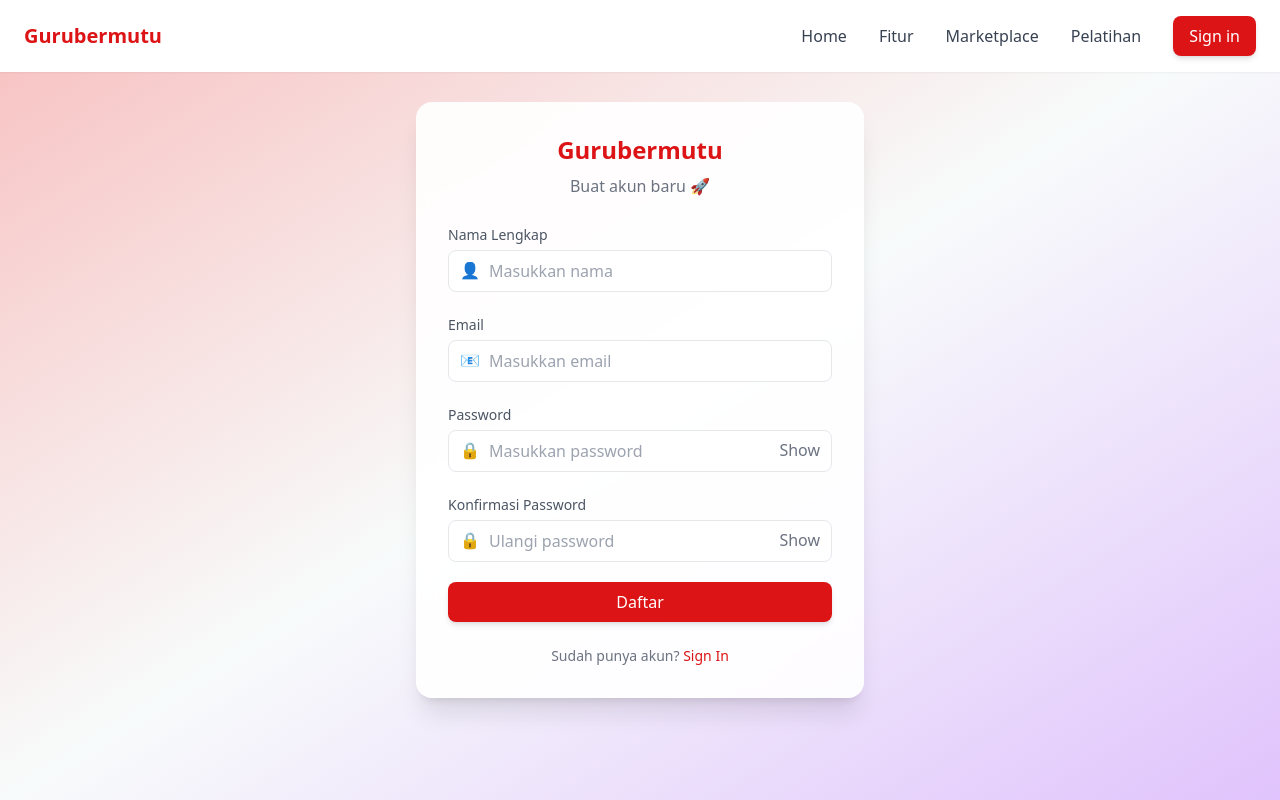
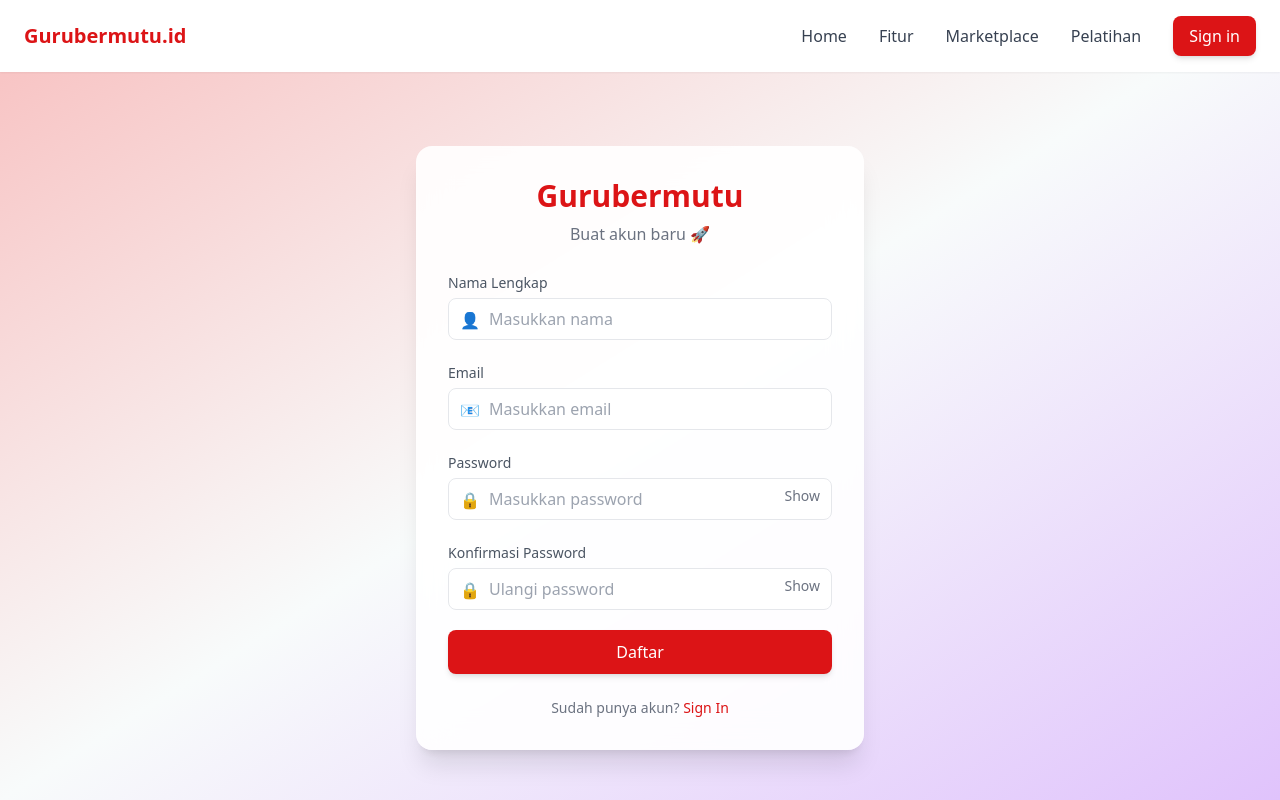
Before and after one commit to tiensfaziah/GURUBERMUTU, a React (Create React App) app: page /register in a window 1280 px wide. Built offline with nearby package versions, Linux system fonts and the light colour scheme.

Commit message:
feat: improve landing page UI + add social proof + auth pages

```diff
--- a/src/App.js
+++ b/src/App.js
@@ -7,6 +7,7 @@
 import CTA from "./components/CTA";
 import Register from "./pages/Register";
 import Login from "./pages/Login";
+import SocialProof from "./components/SocialProof";
 
 function App() {
   return (
@@ -24,6 +25,7 @@
               <Hero />
               <ProblemSection />
               <Features />
+              <SocialProof />
               <CTA />
             </>
           }
--- a/src/components/CTA.jsx
+++ b/src/components/CTA.jsx
@@ -1,20 +1,23 @@
 import React from "react";
+import { useNavigate } from "react-router-dom";
 
 const CTA = () => {
+  const navigate = useNavigate(); // 🔥 wajib
+
   return (
     <section className="relative py-24 px-6 text-center overflow-hidden">
 
       {/* BACKGROUND GRADIENT */}
       <div className="absolute inset-0 bg-gradient-to-r from-[#F8BFBF] via-[#E0C3FC] to-[#D9A7C7] opacity-90"></div>
 
-      {/* BLUR EFFECT (biar aesthetic) */}
+      {/* BLUR EFFECT */}
       <div className="absolute top-0 left-0 w-72 h-72 bg-purple-300 rounded-full blur-3xl opacity-30"></div>
       <div className="absolute bottom-0 right-0 w-72 h-72 bg-pink-300 rounded-full blur-3xl opacity-30"></div>
 
       {/* CONTENT */}
       <div className="relative max-w-3xl mx-auto">
         <h2 className="text-4xl md:text-5xl font-bold mb-6 text-gray-800 leading-tight">
-          Siap Naik Level Jadi Guru Keren?🚀
+          Siap Naik Level Jadi Guru Keren? 🚀
         </h2>
 
         <p className="mb-8 text-lg text-gray-700">
@@ -23,13 +26,22 @@
         </p>
 
         <div className="flex justify-center gap-4 flex-wrap">
-          <button className="bg-[#A64D8B] text-white px-7 py-3 rounded-full shadow-lg hover:scale-105 transition duration-300">
+
+          {/* 🔥 BUTTON UTAMA */}
+          <button
+            onClick={() => navigate("/login")}
+            className="bg-[#A64D8B] text-white px-7 py-3 rounded-full shadow-lg hover:scale-105 transition duration-300"
+          >
             🚀 Mulai Sekarang
           </button>
 
-          <button className="bg-white text-[#A64D8B] px-7 py-3 rounded-full shadow-lg hover:scale-105 transition duration-300">
+          {/* BUTTON DEMO */}
+          <button
+            className="bg-white text-[#A64D8B] px-7 py-3 rounded-full shadow-lg hover:scale-105 transition duration-300"
+          >
             🎬 Coba Demo
           </button>
+
         </div>
       </div>
     </section>
--- a/src/components/Hero.jsx
+++ b/src/components/Hero.jsx
@@ -1,14 +1,17 @@
 import marica from "../assets/Marica.png";
 import bg from "../assets/background.png";
+import { useNavigate } from "react-router-dom";
 
 function Hero() {
+  const navigate = useNavigate();
+
   return (
     <section
       id="home"
-      className="w-full bg-cover bg-center pt-28"
+      className="w-full bg-cover bg-center pt-28 pb-32" // 🔥 tambah pb biar ga ketabrak
       style={{ backgroundImage: `url(${bg})` }}
     >
-      <div className="max-w-7xl mx-auto px-6 md:px-16 py-20 grid md:grid-cols-2 items-center gap-10">
+      <div className="max-w-7xl mx-auto px-6 md:px-16 py-16 grid md:grid-cols-2 items-center gap-10">
 
         <div>
           <h1 className="text-5xl font-bold mb-6 text-gray-800 leading-tight">
@@ -22,13 +25,18 @@
           </p>
 
           <div className="flex gap-4 mt-6">
-            <button className="bg-[#DC1416] text-white px-6 py-3 rounded-lg shadow-md hover:scale-105 transition">
+
+            <button
+              onClick={() => navigate("/login")}
+              className="bg-[#DC1416] text-white px-6 py-3 rounded-lg shadow-md hover:scale-105 transition"
+            >
               Mulai Sekarang
             </button>
 
             <button className="border border-gray-300 px-6 py-3 rounded-lg shadow-md hover:scale-105 transition">
               Lihat Demo
             </button>
+
           </div>
         </div>
 
--- a/src/components/Navbar.jsx
+++ b/src/components/Navbar.jsx
@@ -7,7 +7,7 @@
 
         {/* LOGO */}
         <Link to="/" className="font-bold text-xl text-[#DC1416]">
-          Gurubermutu
+          Gurubermutu.id
         </Link>
 
         {/* MENU */}
--- /dev/null
+++ b/src/components/SocialProof.jsx
@@ -0,0 +1,78 @@
+import React from "react";
+
+const testimonials = [
+  {
+    text: "Platform ini bantu banget buat upgrade skill ngajar aku!",
+    name: "Rina, Guru SMP",
+  },
+  {
+    text: "Sekarang aku bisa jual materi sendiri dan dapet penghasilan tambahan.",
+    name: "Andi, Guru SMA",
+  },
+  {
+    text: "Gamification-nya bikin belajar jadi lebih seru dan ga boring.",
+    name: "Sari, Guru SD",
+  },
+  {
+    text: "Belajar jadi lebih terarah karena ada sistem level.",
+    name: "Dewi, Guru TK",
+  },
+  {
+    text: "Materinya lengkap dan mudah dipahami.",
+    name: "Budi, Guru SMK",
+  },
+];
+
+const SocialProof = () => {
+  return (
+    <section className="py-20 px-6 bg-white text-center overflow-hidden">
+
+      {/* STATS */}
+      <div className="max-w-5xl mx-auto grid md:grid-cols-3 gap-8 mb-16">
+        <div>
+          <h3 className="text-3xl font-bold text-[#DC1416]">1,200+</h3>
+          <p className="text-gray-600">Guru Bergabung</p>
+        </div>
+        <div>
+          <h3 className="text-3xl font-bold text-[#DC1416]">350+</h3>
+          <p className="text-gray-600">Materi Dibagikan</p>
+        </div>
+        <div>
+          <h3 className="text-3xl font-bold text-[#DC1416]">50+</h3>
+          <p className="text-gray-600">Pelatihan Aktif</p>
+        </div>
+      </div>
+
+      {/* TITLE */}
+      <h2 className="text-3xl font-bold mb-10 text-gray-800">
+        Apa Kata Mereka? 💬
+      </h2>
+
+      {/* SCROLL CONTAINER */}
+      <div className="relative overflow-hidden">
+
+        <div className="flex gap-6 w-max animate-[scroll_20s_linear_infinite]">
+
+          {[...testimonials, ...testimonials].map((item, index) => (
+            <div
+              key={index}
+              className="bg-gray-50 min-w-[280px] max-w-[280px] p-6 rounded-2xl shadow-md"
+            >
+              <p className="text-gray-600 mb-4 italic">
+                “{item.text}”
+              </p>
+              <h4 className="font-semibold text-[#DC1416]">
+                {item.name}
+              </h4>
+            </div>
+          ))}
+
+        </div>
+
+      </div>
+
+    </section>
+  );
+};
+
+export default SocialProof;
--- a/src/index.css
+++ b/src/index.css
@@ -5,3 +5,17 @@
 body {
   @apply bg-[#F8FBFB];
 }
+
+/* 🔥 TAMBAH INI */
+@keyframes scroll {
+  0% {
+    transform: translateX(0);
+  }
+  100% {
+    transform: translateX(-50%);
+  }
+}
+
+.animate-scroll {
+  animation: scroll 20s linear infinite;
+}
--- a/src/pages/Register.jsx
+++ b/src/pages/Register.jsx
@@ -4,21 +4,21 @@
 function Register() {
   const navigate = useNavigate();
 
-  // ✅ DIPISAH
   const [showPassword, setShowPassword] = useState(false);
-  const [showConfirmPassword, setShowConfirmPassword] = useState(false);
+  const [showConfirm, setShowConfirm] = useState(false);
 
   return (
-    <div className="min-h-screen flex items-center justify-center bg-gradient-to-br from-[#F8BFBF] via-[#F8FBFB] to-[#E0C3FC] px-6">
+    <div className="min-h-screen flex items-center justify-center pt-24 overflow-y-auto bg-gradient-to-br from-[#F8BFBF] via-[#F8FBFB] to-[#E0C3FC] px-4">
 
-      <div className="bg-white/90 backdrop-blur-lg rounded-2xl shadow-xl p-8 w-full max-w-md">
+      {/* CARD */}
+      <div className="bg-white/90 backdrop-blur-lg rounded-2xl shadow-xl p-6 sm:p-8 w-full max-w-md mt-10 mb-10">
 
         {/* TITLE */}
-        <h1 className="text-2xl font-bold text-center text-[#DC1416] mb-2">
+        <h1 className="text-2xl sm:text-3xl font-bold text-center text-[#DC1416] mb-2">
           Gurubermutu
         </h1>
 
-        <p className="text-center text-gray-500 mb-6">
+        <p className="text-center text-gray-500 mb-6 text-sm sm:text-base">
           Buat akun baru 🚀
         </p>
 
@@ -26,66 +26,78 @@
         <form className="space-y-5">
 
           {/* NAMA */}
-          <div className="relative">
+          <div>
             <label className="text-sm text-gray-600">Nama Lengkap</label>
+            <div className="relative mt-1">
               <input
                 type="text"
                 placeholder="Masukkan nama"
-              className="w-full mt-1 px-4 py-2 pl-10 border rounded-lg focus:outline-none focus:ring-2 focus:ring-[#DC1416]"
+                className="w-full px-4 py-2 pl-10 border rounded-lg focus:outline-none focus:ring-2 focus:ring-[#DC1416]"
               />
-            <span className="absolute left-3 top-9 text-gray-400">👤</span>
+              <span className="absolute left-3 top-2.5 text-gray-400">👤</span>
+            </div>
           </div>
 
           {/* EMAIL */}
-          <div className="relative">
+          <div>
             <label className="text-sm text-gray-600">Email</label>
+            <div className="relative mt-1">
               <input
                 type="email"
                 placeholder="Masukkan email"
-              className="w-full mt-1 px-4 py-2 pl-10 border rounded-lg focus:outline-none focus:ring-2 focus:ring-[#DC1416]"
+                className="w-full px-4 py-2 pl-10 border rounded-lg focus:outline-none focus:ring-2 focus:ring-[#DC1416]"
               />
-            <span className="absolute left-3 top-9 text-gray-400">📧</span>
+              <span className="absolute left-3 top-2.5 text-gray-400">📧</span>
+            </div>
           </div>
 
           {/* PASSWORD */}
-          <div className="relative">
+          <div>
             <label className="text-sm text-gray-600">Password</label>
+            <div className="relative mt-1">
               <input
                 type={showPassword ? "text" : "password"}
                 placeholder="Masukkan password"
-              className="w-full mt-1 px-4 py-2 pl-10 pr-10 border rounded-lg focus:outline-none focus:ring-2 focus:ring-[#DC1416]"
+                className="w-full px-4 py-2 pl-10 pr-12 border rounded-lg focus:outline-none focus:ring-2 focus:ring-[#DC1416]"
               />
-            <span className="absolute left-3 top-9 text-gray-400">🔒</span>
-            <span
+              <span className="absolute left-3 top-2.5 text-gray-400">🔒</span>
+
+              <button
+                type="button"
                 onClick={() => setShowPassword(!showPassword)}
-              className="absolute right-3 top-9 cursor-pointer text-gray-500"
+                className="absolute right-3 top-2 text-sm text-gray-500 hover:text-[#DC1416]"
               >
                 {showPassword ? "Hide" : "Show"}
-            </span>
+              </button>
+            </div>
           </div>
 
           {/* CONFIRM PASSWORD */}
-          <div className="relative">
+          <div>
             <label className="text-sm text-gray-600">Konfirmasi Password</label>
+            <div className="relative mt-1">
               <input
-              type={showConfirmPassword ? "text" : "password"}
+                type={showConfirm ? "text" : "password"}
                 placeholder="Ulangi password"
-              className="w-full mt-1 px-4 py-2 pl-10 pr-10 border rounded-lg focus:outline-none focus:ring-2 focus:ring-[#DC1416]"
+                className="w-full px-4 py-2 pl-10 pr-12 border rounded-lg focus:outline-none focus:ring-2 focus:ring-[#DC1416]"
               />
-            <span className="absolute left-3 top-9 text-gray-400">🔒</span>
-            <span
-              onClick={() => setShowConfirmPassword(!showConfirmPassword)}
-              className="absolute right-3 top-9 cursor-pointer text-gray-500"
+              <span className="absolute left-3 top-2.5 text-gray-400">🔒</span>
+
+              <button
+                type="button"
+                onClick={() => setShowConfirm(!showConfirm)}
+                className="absolute right-3 top-2 text-sm text-gray-500 hover:text-[#DC1416]"
               >
-              {showConfirmPassword ? "Hide" : "Show"}
-            </span>
+                {showConfirm ? "Hide" : "Show"}
+              </button>
+            </div>
           </div>
 
           {/* BUTTON */}
           <button
             type="button"
             onClick={() => navigate("/dashboard")}
-            className="w-full bg-[#DC1416] text-white py-2 rounded-lg mt-4 shadow-md hover:scale-105 transition"
+            className="w-full bg-[#DC1416] text-white py-2.5 rounded-lg mt-2 shadow-md hover:scale-105 transition"
           >
             Daftar
           </button>
@@ -104,7 +116,6 @@
         </p>
 
       </div>
-
     </div>
   );
 }
```
Lines whose indentation alone changed are shown as unchanged.
